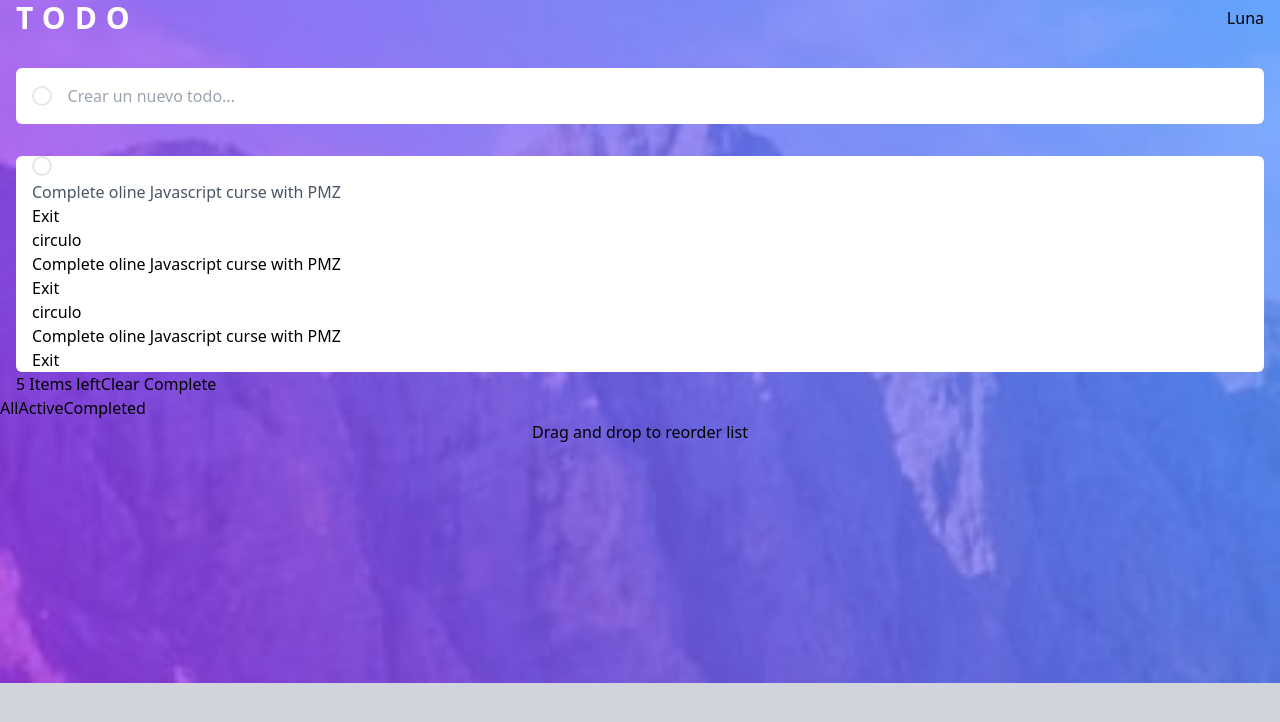
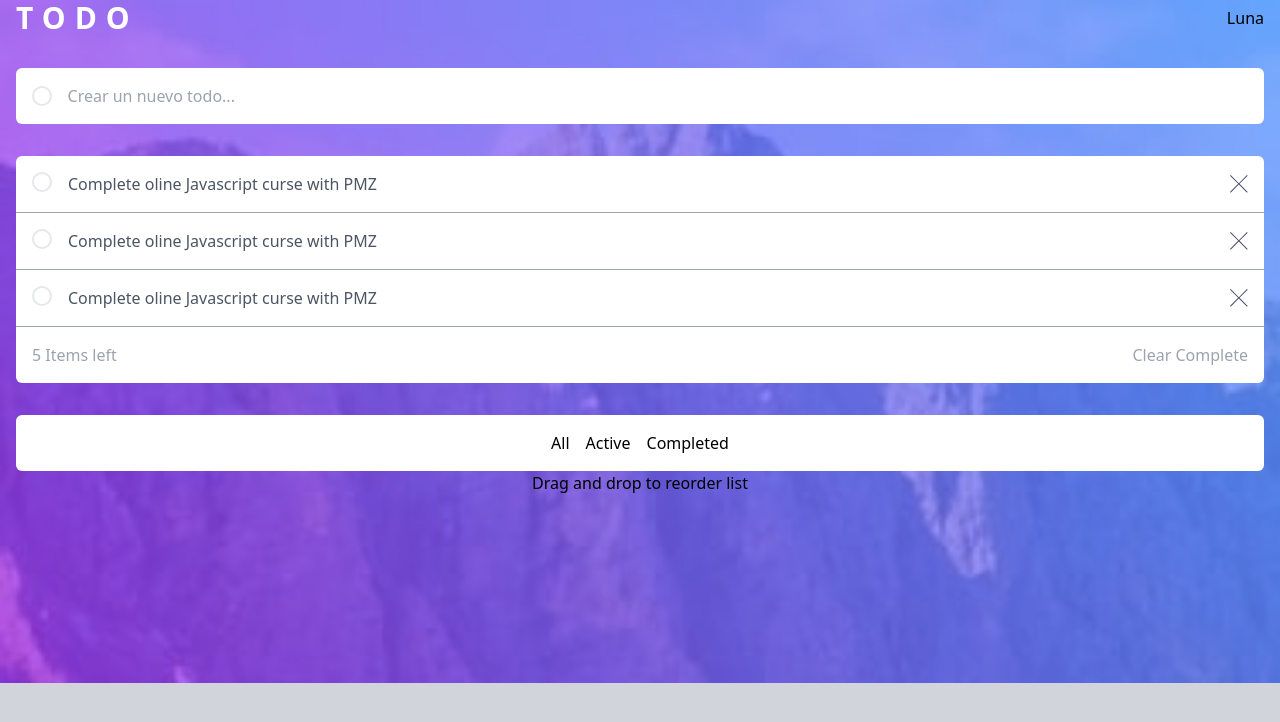
Before and after one commit to pmz10/TodoListFull, a React (Vite) app: page / in a window 1280 px wide. Shown: the top 722 px of the page. Built offline with nearby package versions, Linux system fonts and the light colour scheme.

Commit message:
Jugando con el Flex

```diff
--- a/src/App.jsx
+++ b/src/App.jsx
@@ -1,5 +1,6 @@
 import React from "react";
 import "./index.css";
+import CrossIcon from "./Components/Iconos/CrossIcon";
 
 function App() {
   return (
@@ -25,36 +26,48 @@
       </header>
 
       <main className="container mx-auto px-4 mt-8">
-        <div className="bg-white rounded-md px-4">
-          <article>
-            <button className="inline-block h-5 w-5 rounded-full border-2"></button>
-            <p className="text-gray-600">
+        <div className="bg-white rounded-md [&>article]:px-4">
+          <article className="flex gap-4 border-b-gray-400 py-4 border-b">
+            <button className="inline-block h-5 w-5 rounded-full border-2 flex-none"></button>
+            <p className="text-gray-600 grow">
               Complete oline Javascript curse with PMZ
             </p>
-            <button>Exit</button>
+            <button className="flex-none">
+              <CrossIcon />
+            </button>
           </article>
-          <article>
-            <button>circulo</button>
-            <p>Complete oline Javascript curse with PMZ</p>
-            <button>Exit</button>
+          <article className="flex gap-4 border-b-gray-400 py-4 border-b">
+            <button className="inline-block h-5 w-5 rounded-full border-2 flex-none"></button>
+            <p className="text-gray-600 grow">
+              Complete oline Javascript curse with PMZ
+            </p>
+            <button className="flex-none">
+              <CrossIcon />
+            </button>
           </article>
-          <article>
-            <button>circulo</button>
-            <p>Complete oline Javascript curse with PMZ</p>
-            <button>Exit</button>
+          <article className="flex gap-4 border-b-gray-400 py-4 border-b">
+            <button className="inline-block h-5 w-5 rounded-full border-2 flex-none"></button>
+            <p className="text-gray-600 grow">
+              Complete oline Javascript curse with PMZ
+            </p>
+            <button className="flex-none">
+              <CrossIcon />
+            </button>
           </article>
+
+          <section className="py-4 px-4 flex justify-between">
+            <span className="text-gray-400">5 Items left</span>
+            <button className="text-gray-400">Clear Complete</button>
+          </section>
         </div>
-
-        <section>
-          <span>5 Items left</span>
-          <button>Clear Complete</button>
-        </section>
       </main>
 
-      <section className="px-auto container mx-auto">
-        <button>All</button>
-        <button>Active</button>
-        <button>Completed</button>
+      <section className="container mx-auto mt-8 px-4">
+        <div className="flex justify-center bg-white p-4 rounded-md gap-4">
+          <button className="hover:text-blue-500">All</button>
+          <button>Active</button>
+          <button>Completed</button>
+        </div>
       </section>
       <p className="text-center">Drag and drop to reorder list</p>
     </div>
--- /dev/null
+++ b/src/Components/Iconos/CrossIcon.jsx
@@ -0,0 +1,13 @@
+const CrossIcon = () => {
+  return (
+    <svg xmlns="http://www.w3.org/2000/svg" width="18" height="18">
+      <path
+        fill="#494C6B"
+        fillRule="evenodd"
+        d="M16.97 0l.708.707L9.546 8.84l8.132 8.132-.707.707-8.132-8.132-8.132 8.132L0 16.97l8.132-8.132L0 .707.707 0 8.84 8.132 16.971 0z"
+      />
+    </svg>
+  );
+};
+
+export default CrossIcon;
```
